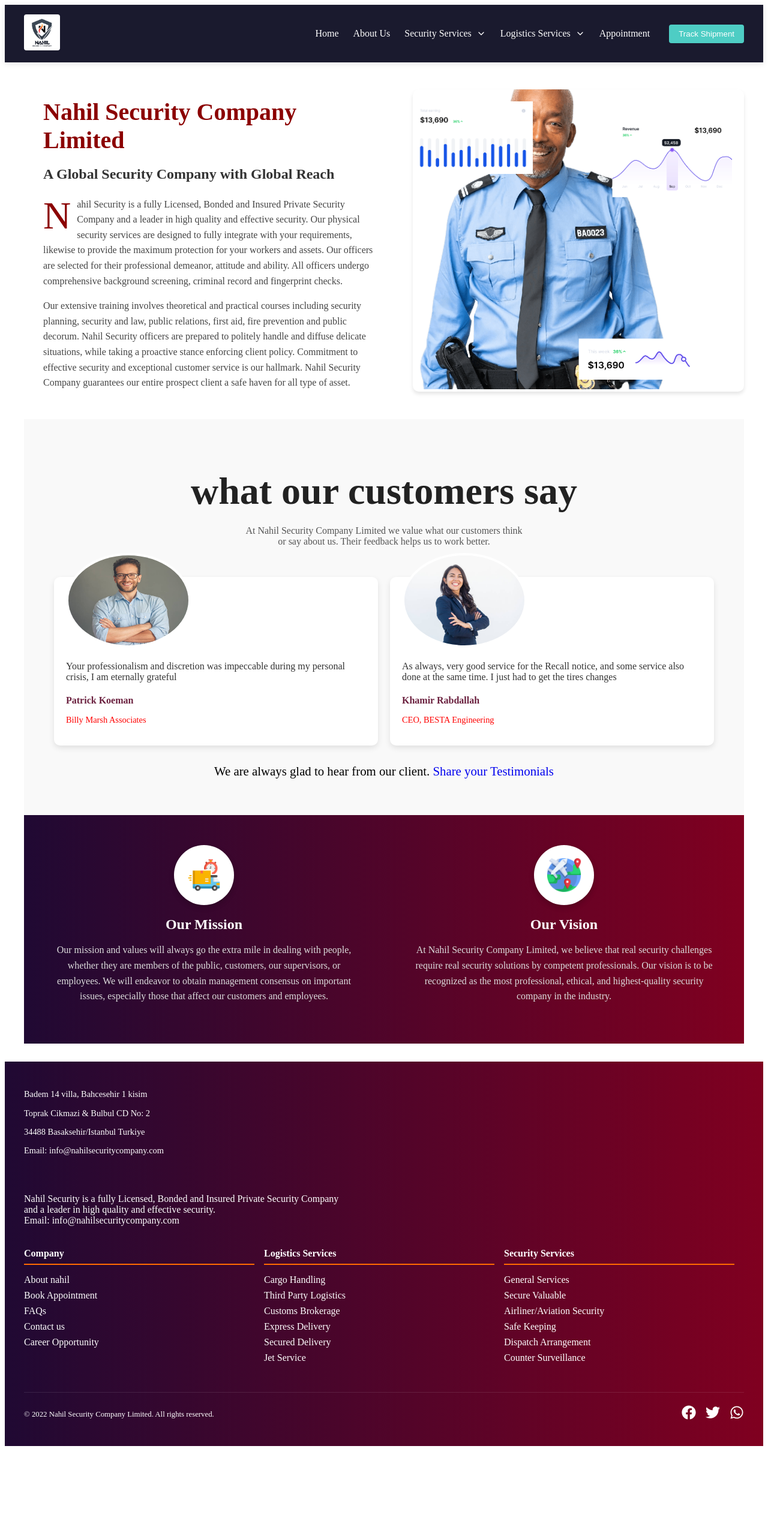
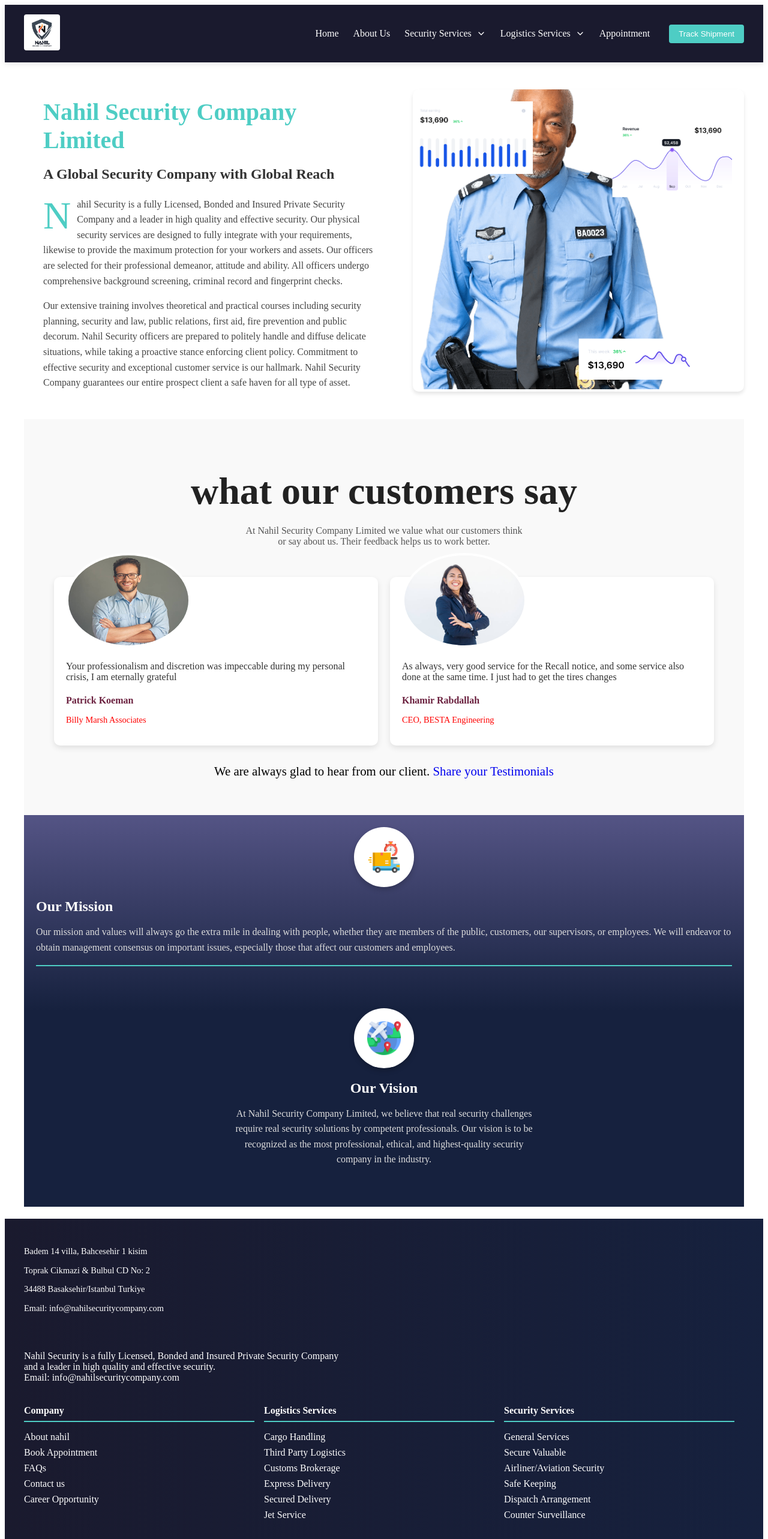
Before and after one commit to CodeWithRonaldo/nahil-security, a React (Vite) app: page /about in a window 1280 px wide. Shown: the top 2566 px of the page at 60% size. Before the commit the page ends 2419 px from the top, so only its background shows below. Built offline with nearby package versions, Linux system fonts and the light colour scheme.

Commit message:
Change color for texts and backgrounds

```diff
--- a/src/components/Footer/Footer.module.css
+++ b/src/components/Footer/Footer.module.css
@@ -1,6 +1,8 @@
 /* Footer.module.css */
 .footer {
-    background: linear-gradient(to right, #200933, #800020);
+    /* background: linear-gradient(to right, #200933, #800020); */
+    background: linear-gradient(to right,  #1a1a2e , #16213e );
+
     color: white;
     padding: 2rem;
     display: flex;
@@ -27,7 +29,7 @@
   }
 
   .column h4 {
-    border-bottom: 2px solid #ff6b00;
+    border-bottom: 2px solid #4ecdc4;
     padding-bottom: 0.5rem;
     margin-bottom: 1rem;
   }
@@ -48,7 +50,7 @@
   }
 
   .column ul li a:hover {
-    color: #ff6b00;
+    color: #45b7aa;
   }
 
   .copyright {
--- a/src/components/HeroTab/Herotab.module.css
+++ b/src/components/HeroTab/Herotab.module.css
@@ -27,7 +27,7 @@
 
   .activeTab {
     background-color: rgba(255, 255, 255, 0.2);
-    border-top: 5px solid orange;
+    border-top: 5px solid #4ecdc4;
   }
 
   .tabNumber {
--- a/src/components/MissionVision/MissionVision.jsx
+++ b/src/components/MissionVision/MissionVision.jsx
@@ -7,7 +7,7 @@
   return (
     <div className={styles.container}>
       {/* Mission Section */}
-      <div className={styles.card}>
+      <div className={styles.card} class={styles.missioncard}>
         <div className={styles.icon}>
           <img src={missionIcon} alt="Mission Icon" />
         </div>
--- a/src/components/MissionVision/MissionVision.module.css
+++ b/src/components/MissionVision/MissionVision.module.css
@@ -4,9 +4,9 @@
   align-items: center;
   gap: 40px;
   flex-wrap: wrap;
-  background: linear-gradient(to right, #200933, #800020);
+  background: linear-gradient(to bottom, #545485 0%, #16213e 50%), transparent 50%;
   padding: 20px 20px;
-  margin-bottom: 30px;
+  margin-bottom: 20px;
   /* text-align: center; */
 }
 
@@ -19,6 +19,10 @@
   text-align: center;
   max-width: 500px;
   /* width: 100%; */
+}
+.missioncard{
+  border-bottom: 2px solid #4ecdc4;
+
 }
 
 .icon {
--- a/src/components/NavBar/NavBar.module.css
+++ b/src/components/NavBar/NavBar.module.css
@@ -90,7 +90,7 @@
   }
 
   .dropdownMenu a {
-    color: #333;
+    color: #5c5b5b;
     text-decoration: none;
     transition: color 0.3s ease;
   }
--- a/src/components/ServicesCarousel/ServicesCarousel.module.css
+++ b/src/components/ServicesCarousel/ServicesCarousel.module.css
@@ -3,7 +3,9 @@
 
   color: white;
   /* height: 800px; */
-  background: linear-gradient(to bottom, #0d1b2a, #7a0f2c 50%, transparent 50%);
+  /* background: linear-gradient(to bottom, #0d1b2a, #7a0f2c 50%, transparent 50%); */
+  background: linear-gradient(to bottom, #545485 0%, #16213e 50%), transparent 50%;
+
 }
 
 .header {
--- a/src/components/ServicesSection/ServicesSection.module.css
+++ b/src/components/ServicesSection/ServicesSection.module.css
@@ -6,7 +6,7 @@
   .orangeBar {
     width: 100px;
     height: 4px;
-    background-color: #f7941d;
+    background-color: #4ecdc4;
     margin: 0 auto 20px;
   }
   .heading {
--- a/src/pages/About/About.module.css
+++ b/src/pages/About/About.module.css
@@ -19,7 +19,7 @@
   }
 
   .textContent h1 {
-    color: #8B0000;
+    color: #4ecdc4;
     font-size: 2.5rem;
     margin-bottom: 0.5rem;
   }
@@ -33,7 +33,7 @@
   .initialLetter {
     float: left;
     font-size: 4rem;
-    color: #8B0000;
+    color: #4ecdc4;
     margin-right: 10px;
     line-height: 1;
   }
```
